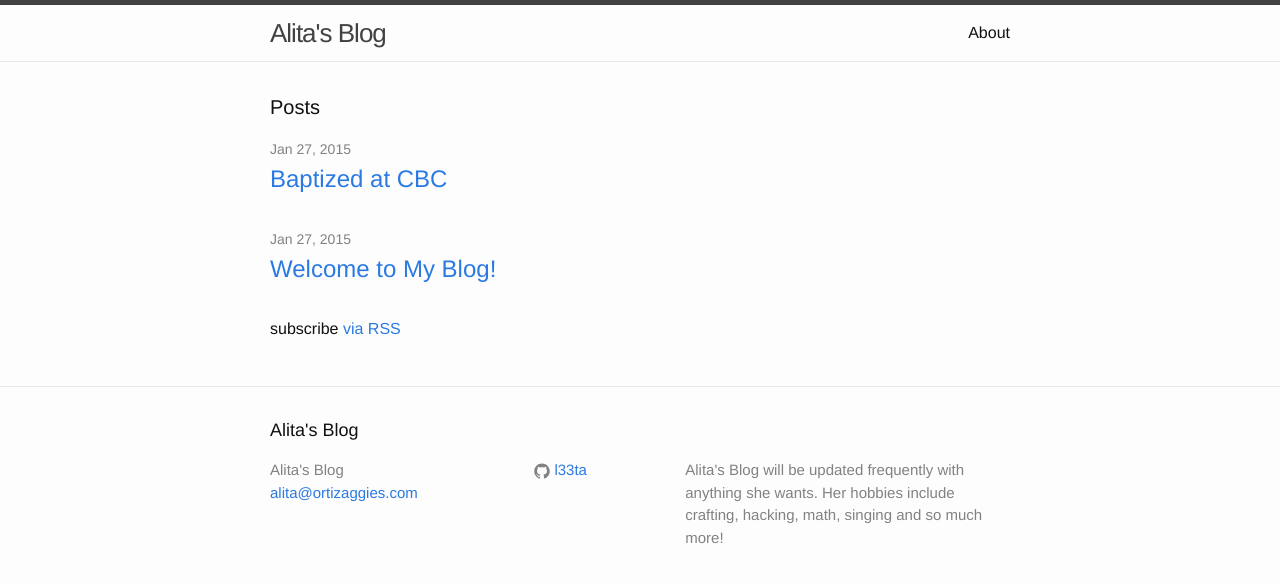
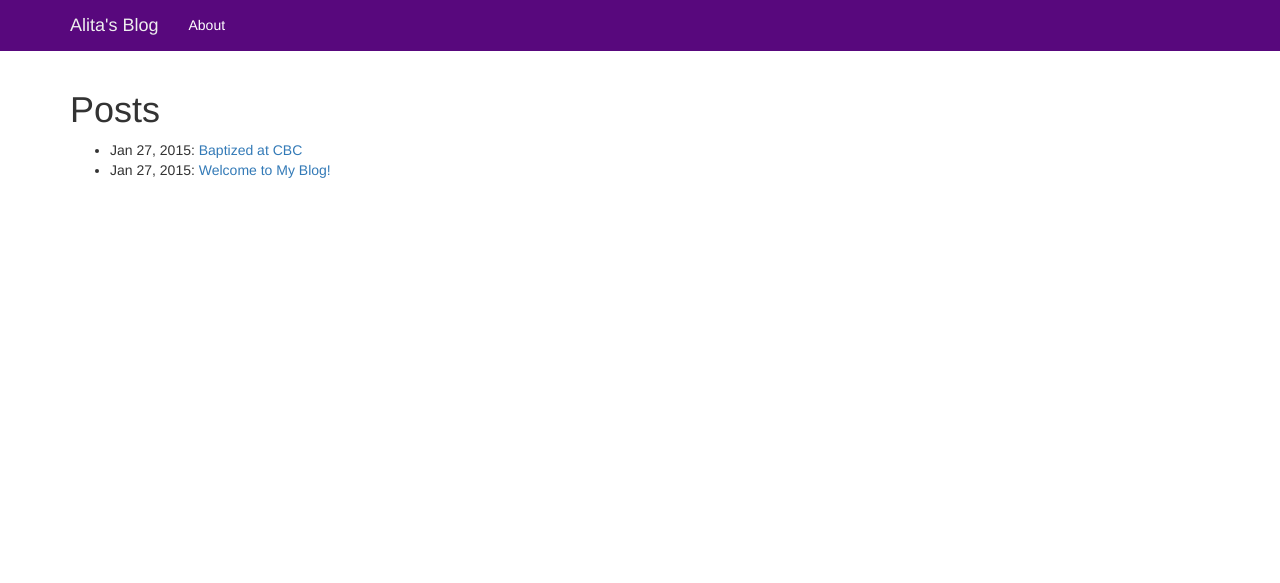
Before and after one commit to l33ta/l33ta.github.io, a Jekyll site: the page built from index.html, in a window 1280 px wide. Shown: the top 583 px of the page. Built offline with Jekyll 4.4.1, drawn with Linux system fonts in a browser that asks for light colours; nearby versions of some CDN libraries.

Commit message:
update layout to use bootstrap

```diff
--- a/_config.yml
+++ b/_config.yml
@@ -1,12 +1,10 @@
 # Site settings
 title: Alita's Blog
-email: alita@ortizaggies.com
 description: > # this means to ignore newlines until "baseurl:"
   Alita's Blog will be updated frequently with anything she wants.
   Her hobbies include crafting, hacking, math, singing and so much more!
 baseurl: "" # the subpath of your site, e.g. /blog/
 url: "http://alita.ortizaggies.com" # the base hostname & protocol for your site
-github_username:  l33ta
 
 # Build settings
 markdown: kramdown
--- a/_layouts/default.html
+++ b/_layouts/default.html
@@ -1,110 +1,48 @@
-<!DOCTYPE html>
-<html>
-
+<!doctype html>
+<html lang="en">
 <head>
   <meta charset="utf-8">
-      <meta name="viewport" content="width=device-width initial-scale=1" />
-      <meta http-equiv="X-UA-Compatible" content="IE=edge">
-
   <title>{% if page.title %}{{ page.title }}{% else %}{{ site.title }}{% endif %}</title>
   <meta name="description" content="{{ site.description }}">
-
+  <link rel="canonical" href="{{ page.url | replace:'index.html','' | prepend: site.baseurl | prepend: site.url }}">
+  <link rel="stylesheet" href="//maxcdn.bootstrapcdn.com/bootstrap/3.3.2/css/bootstrap.min.css">
   <link rel="stylesheet" href="{{ "/css/main.css" | prepend: site.baseurl }}">
-      <link rel="canonical" href="{{ page.url | replace:'index.html','' | prepend: site.baseurl | prepend: site.url }}">
 </head>
-
 <body>
-
-    <header class="site-header">
-
-      <div class="wrapper">
-
-        <a class="site-title" href="{{ site.baseurl }}/">{{ site.title }}</a>
-
-        <nav class="site-nav">
-          <a href="#" class="menu-icon">
-            <svg viewBox="0 0 18 15">
-              <path fill="#424242" d="M18,1.484c0,0.82-0.665,1.484-1.484,1.484H1.484C0.665,2.969,0,2.304,0,1.484l0,0C0,0.665,0.665,0,1.484,0 h15.031C17.335,0,18,0.665,18,1.484L18,1.484z"/>
-              <path fill="#424242" d="M18,7.516C18,8.335,17.335,9,16.516,9H1.484C0.665,9,0,8.335,0,7.516l0,0c0-0.82,0.665-1.484,1.484-1.484 h15.031C17.335,6.031,18,6.696,18,7.516L18,7.516z"/>
-              <path fill="#424242" d="M18,13.516C18,14.335,17.335,15,16.516,15H1.484C0.665,15,0,14.335,0,13.516l0,0 c0-0.82,0.665-1.484,1.484-1.484h15.031C17.335,12.031,18,12.696,18,13.516L18,13.516z"/>
-            </svg>
-          </a>
-
-          <div class="trigger">
-            {% for page in site.pages %}
-              {% if page.title %}
-              <a class="page-link" href="{{ page.url | prepend: site.baseurl }}">{{ page.title }}</a>
+  <nav class="navbar navbar-inverse navbar-fixed-top">
+    <div class="container">
+      <!-- Brand and toggle get grouped for better mobile display -->
+      <div class="navbar-header">
+          <button type="button" class="navbar-toggle collapsed" data-toggle="collapse" data-target="#navbar" aria-expanded="false" aria-controls="navbar">
+          <span class="sr-only">Toggle navigation</span>
+          <span class="icon-bar"></span>
+          <span class="icon-bar"></span>
+          <span class="icon-bar"></span>
+        </button>
+        <a class="navbar-brand" href="{{ site.baseurl }}/">{{ site.title }}</a>
+      </div>
+      <div id="navbar" class="collapse navbar-collapse">
+        <ul class="nav navbar-nav">
+        {% for a_page in site.pages %}
+          {% if a_page.title %}
+            {% if page.title == a_page.title %}
+              <li class="active"><a href="{{ a_page.url | prepend: site.baseurl }}">{{ a_page.title }}</a></li>
+            {% else %}
+              <li><a href="{{ a_page.url | prepend: site.baseurl }}">{{ a_page.title }}</a></li>
+            {% endif %}
           {% endif %}
         {% endfor %}
-          </div>
+        </ul>
+      </div><!-- /.navbar-collapse -->
+    </div><!-- /.container -->
   </nav>
 
+  <div class="container">
+    {{ content }}
   </div>
 
-    </header>
-
-    <div class="page-content">
-      <div class="wrapper">
-        {{ content }}
-      </div>
-    </div>
-
-    <footer class="site-footer">
-
-      <div class="wrapper">
-
-        <h2 class="footer-heading">{{ site.title }}</h2>
-
-        <div class="footer-col-wrapper">
-          <div class="footer-col  footer-col-1">
-            <ul class="contact-list">
-              <li>{{ site.title }}</li>
-              <li><a href="mailto:{{ site.email }}">{{ site.email }}</a></li>
-            </ul>
-          </div>
-
-          <div class="footer-col  footer-col-2">
-            <ul class="social-media-list">
-              {% if site.github_username %}
-              <li>
-                <a href="https://github.com/{{ site.github_username }}">
-                  <span class="icon  icon--github">
-                    <svg viewBox="0 0 16 16">
-                      <path fill="#828282" d="M7.999,0.431c-4.285,0-7.76,3.474-7.76,7.761 c0,3.428,2.223,6.337,5.307,7.363c0.388,0.071,0.53-0.168,0.53-0.374c0-0.184-0.007-0.672-0.01-1.32 c-2.159,0.469-2.614-1.04-2.614-1.04c-0.353-0.896-0.862-1.135-0.862-1.135c-0.705-0.481,0.053-0.472,0.053-0.472 c0.779,0.055,1.189,0.8,1.189,0.8c0.692,1.186,1.816,0.843,2.258,0.645c0.071-0.502,0.271-0.843,0.493-1.037 C4.86,11.425,3.049,10.76,3.049,7.786c0-0.847,0.302-1.54,0.799-2.082C3.768,5.507,3.501,4.718,3.924,3.65 c0,0,0.652-0.209,2.134,0.796C6.677,4.273,7.34,4.187,8,4.184c0.659,0.003,1.323,0.089,1.943,0.261 c1.482-1.004,2.132-0.796,2.132-0.796c0.423,1.068,0.157,1.857,0.077,2.054c0.497,0.542,0.798,1.235,0.798,2.082 c0,2.981-1.814,3.637-3.543,3.829c0.279,0.24,0.527,0.713,0.527,1.437c0,1.037-0.01,1.874-0.01,2.129 c0,0.208,0.14,0.449,0.534,0.373c3.081-1.028,5.302-3.935,5.302-7.362C15.76,3.906,12.285,0.431,7.999,0.431z"/>
-                    </svg>
-                  </span>
-
-                  <span class="username">{{ site.github_username }}</span>
-                </a>
-              </li>
-              {% endif %}
-
-              {% if site.twitter_username %}
-              <li>
-                <a href="https://twitter.com/{{ site.twitter_username }}">
-                  <span class="icon  icon--twitter">
-                    <svg viewBox="0 0 16 16">
-                      <path fill="#828282" d="M15.969,3.058c-0.586,0.26-1.217,0.436-1.878,0.515c0.675-0.405,1.194-1.045,1.438-1.809
-                      c-0.632,0.375-1.332,0.647-2.076,0.793c-0.596-0.636-1.446-1.033-2.387-1.033c-1.806,0-3.27,1.464-3.27,3.27 c0,0.256,0.029,0.506,0.085,0.745C5.163,5.404,2.753,4.102,1.14,2.124C0.859,2.607,0.698,3.168,0.698,3.767 c0,1.134,0.577,2.135,1.455,2.722C1.616,6.472,1.112,6.325,0.671,6.08c0,0.014,0,0.027,0,0.041c0,1.584,1.127,2.906,2.623,3.206 C3.02,9.402,2.731,9.442,2.433,9.442c-0.211,0-0.416-0.021-0.615-0.059c0.416,1.299,1.624,2.245,3.055,2.271 c-1.119,0.877-2.529,1.4-4.061,1.4c-0.264,0-0.524-0.015-0.78-0.046c1.447,0.928,3.166,1.469,5.013,1.469 c6.015,0,9.304-4.983,9.304-9.304c0-0.142-0.003-0.283-0.009-0.423C14.976,4.29,15.531,3.714,15.969,3.058z"/>
-                    </svg>
-                  </span>
-
-                  <span class="username">{{ site.twitter_username }}</span>
-                </a>
-              </li>
-              {% endif %}
-            </ul>
-          </div>
-
-          <div class="footer-col  footer-col-3">
-            <p class="text">{{ site.description }}</p>
-          </div>
-        </div>
-
-      </div>
-
-    </footer>
+  <script src="//ajax.googleapis.com/ajax/libs/jquery/1.11.2/jquery.min.js"></script>
+  <script src="//maxcdn.bootstrapcdn.com/bootstrap/3.3.2/js/bootstrap.min.js"></script>
 
 </body>
-
 </html>
--- a/css/main.scss
+++ b/css/main.scss
@@ -3,47 +3,22 @@
 ---
 @charset "utf-8";
 
-
-
-// Our variables
-$base-font-family: Helvetica, Arial, sans-serif;
-$base-font-size:   16px;
-$small-font-size:  $base-font-size * 0.875;
-$base-line-height: 1.5;
-
-$spacing-unit:     30px;
-
-$text-color:       #111;
-$background-color: #fdfdfd;
-$brand-color:      #2a7ae2;
-
-$grey-color:       #828282;
-$grey-color-light: lighten($grey-color, 40%);
-$grey-color-dark:  darken($grey-color, 25%);
-
-$on-palm:          600px;
-$on-laptop:        800px;
-
-
-
-// Using media queries with like this:
-// @include media-query($palm) {
-//     .wrapper {
-//         padding-right: $spacing-unit / 2;
-//         padding-left: $spacing-unit / 2;
-//     }
-// }
-@mixin media-query($device) {
-    @media screen and (max-width: $device) {
-        @content;
-    }
+body {
+  padding-top: 70px;
 }
 
-
-
-// Import partials from `sass_dir` (defaults to `_sass`)
-@import
-        "base",
-        "layout",
-        "syntax-highlighting"
-;
+.navbar-inverse {
+  background-color: #58087D;
+  border-color: #58087D;
+  color: #000000;
+}
+.navbar-inverse .navbar-nav > li > a {
+    color:#ffffff;
+}
+.navbar-inverse .navbar-nav > .active > a, .navbar-nav > .active > a:hover, .navbar-nav > .active > a:focus {
+    color: #ffffff;
+    background-color:transparent;
+}
+.navbar-inverse .navbar-brand {
+    color:#eeeeee;
+}
--- a/index.html
+++ b/index.html
@@ -1,23 +1,13 @@
 ---
 layout: default
 ---
-
-<div class="home">
-
 <h1 class="page-heading">Posts</h1>
 
 <ul class="post-list">
   {% for post in site.posts %}
     <li>
-        <span class="post-meta">{{ post.date | date: "%b %-d, %Y" }}</span>
-
-        <h2>
+      <span>{{ post.date | date: "%b %-d, %Y" }}</span>:
       <a class="post-link" href="{{ post.url | prepend: site.baseurl }}">{{ post.title }}</a>
-        </h2>
     </li>
   {% endfor %}
 </ul>
-
-  <p class="rss-subscribe">subscribe <a href="{{ "/feed.xml" | prepend: site.baseurl }}">via RSS</a></p>
-
-</div>
```
Also changed, not shown: _layouts/page.html (+4 -9 lines), _layouts/post.html (+5 -11 lines), feed.xml (deleted, +0 -30 lines). Lines whose indentation alone changed are shown as unchanged.
